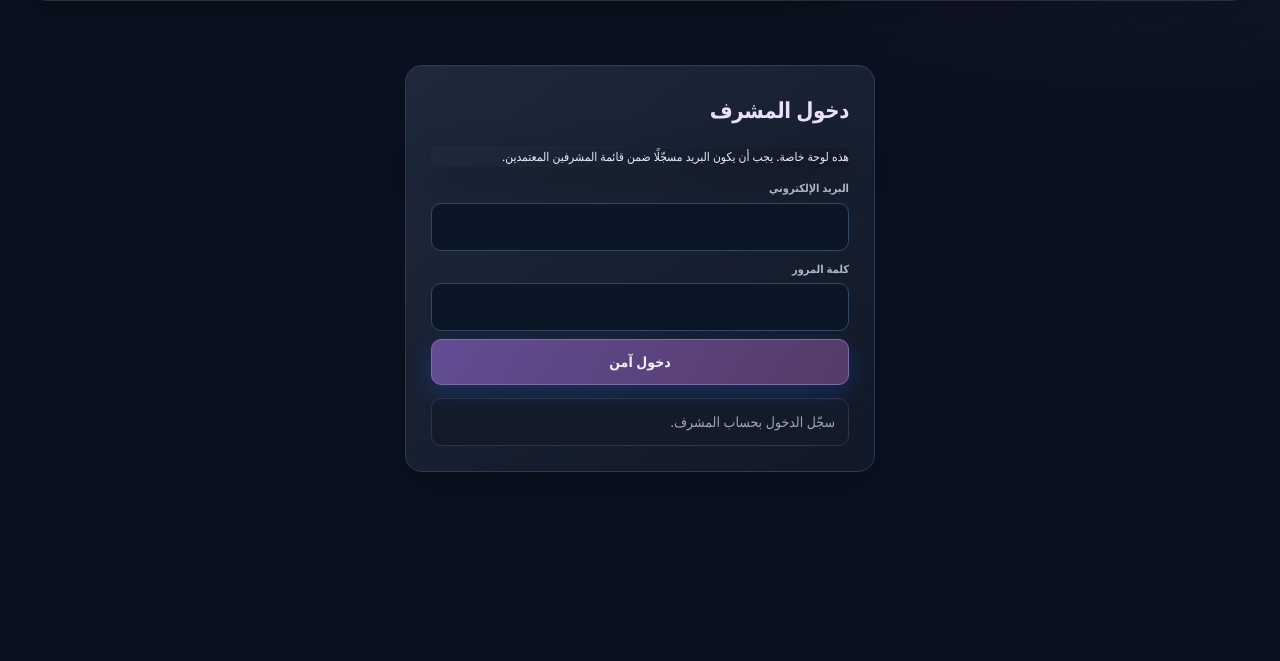
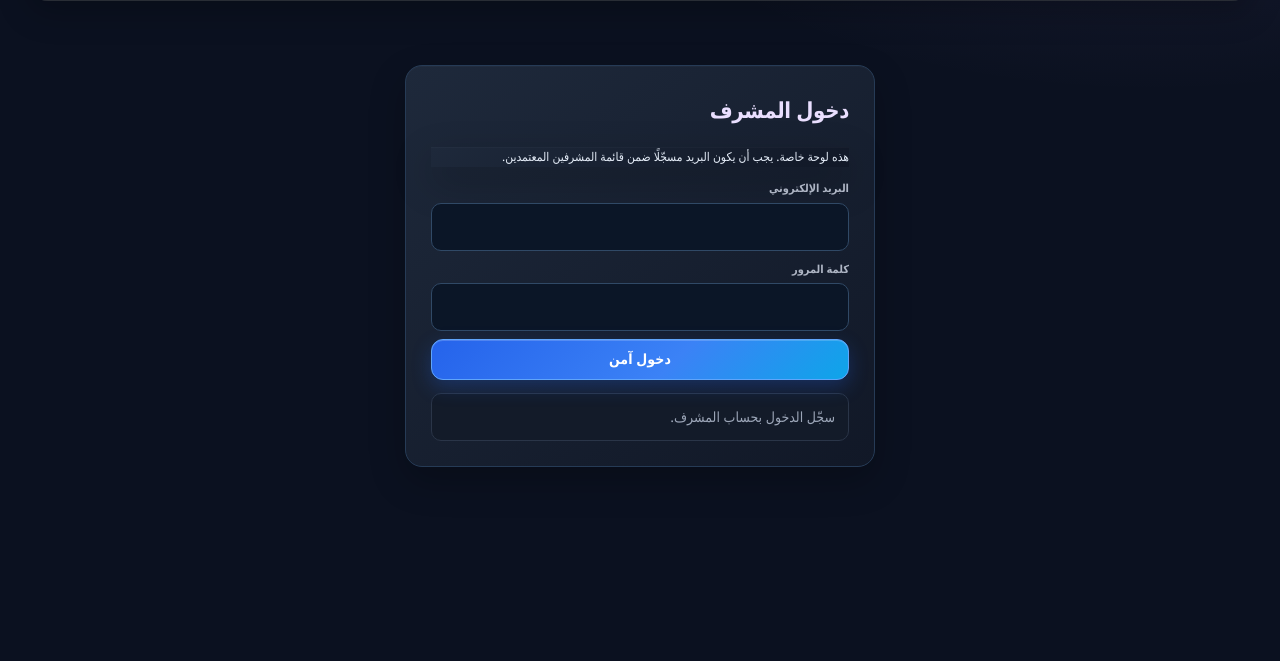
Before and after one commit to hfpokf2-boop/entelaqtak, a plain HTML site: page admin.html in a window 1280 px wide. Shown: the part 139-800 px from the top of the page. Drawn offline with nearby package versions, Linux system fonts and the light colour scheme.

Commit message:
Load button system in admin

```diff
--- a/admin.html
+++ b/admin.html
@@ -71,6 +71,7 @@ tbody tr{transition:background .15s}tbody tr:hover{background:#171F2E}.visitor{c
 @media(prefers-reduced-motion:reduce){*,*::before,*::after{scroll-behavior:auto!important;transition-duration:.01ms!important}}
 </style>
 <script>try{if(localStorage.getItem("entelaqtak-language-v1")==="en"){document.documentElement.lang="en";document.documentElement.dir="ltr";}}catch(e){}</script>
+ <link rel="stylesheet" href="./button-system.css?v=20261120-buttons-1">
 </head>
 <body>
 <main class="wrap">
```
